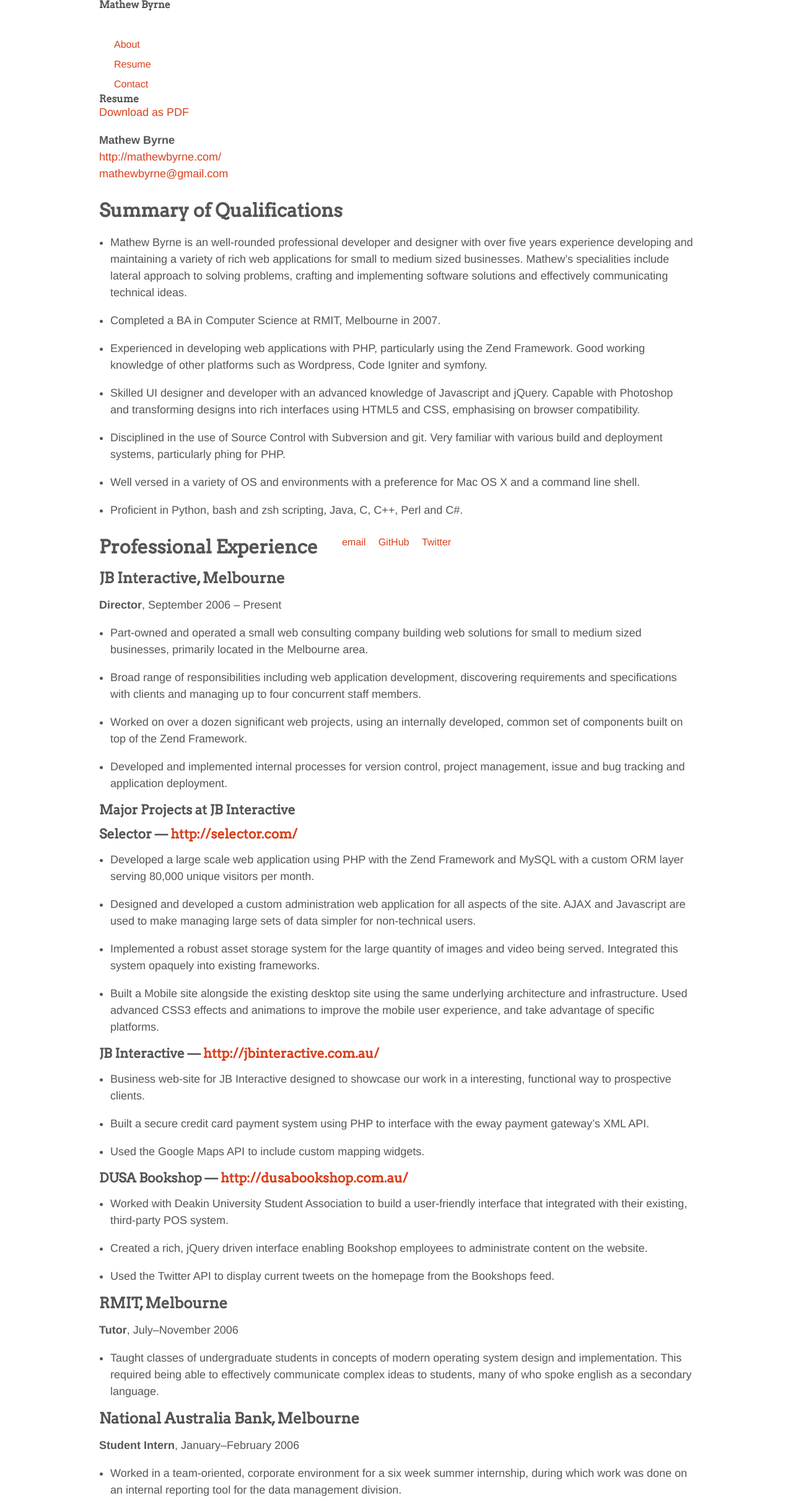
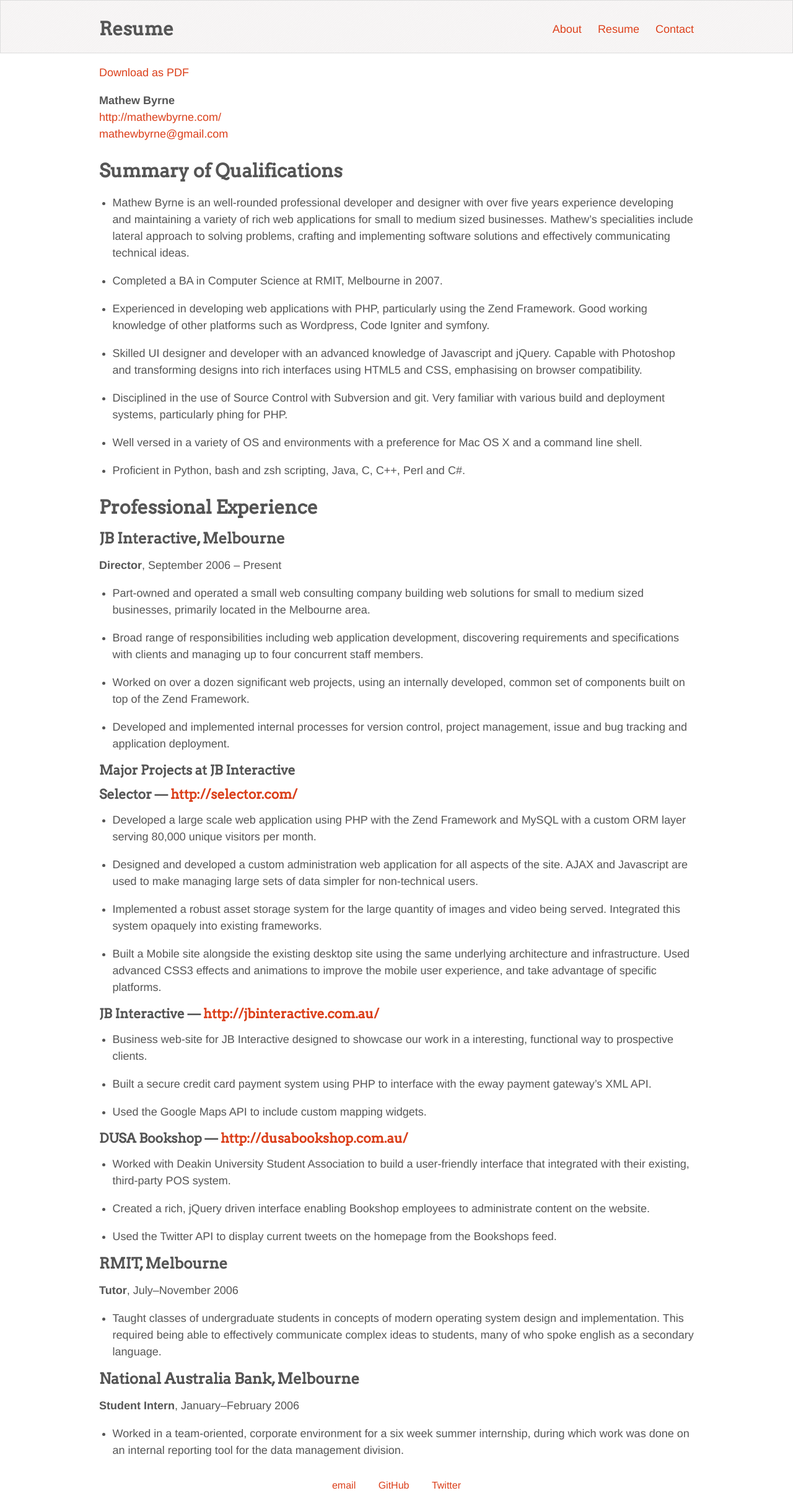
Before and after one commit to mathewbyrne/mathewbyrne.github.com, a Jekyll site: the page built from resume/index.md, in a window 1280 px wide. Shown: the whole page at 62% size. Built offline with Jekyll 4.4.1, drawn with Linux system fonts in a browser that asks for light colours; nearby versions of some CDN libraries.

Commit message:
Updates to CSS to separate home/pages.

```diff
--- a/_layouts/default.html
+++ b/_layouts/default.html
@@ -25,17 +25,16 @@
 <body class="page">
 <div id="wrapper">
 	<div id="header">
-			<h1>Mathew Byrne</h1>
+		<div id="header-inner">
+			<h1>{{ page.title }}</h1>
 			<ol id="navigation">
 				<li><a href="/about" title="A little about myself">About</a></li>
 				<li><a href="/resume" title="My skills and employment history">Resume</a></li>
 				<li><a href="/contact" title="How to get in contact with me">Contact</a></li>
 			</ol>
 		</div>
-		<div id="main">
-			<h1>{{ page.title }}</h1>
-			<div id="content">{{ content }}</div>
 	</div>
+	<div id="main">{{ content }}</div>
 </div>
 <div id="footer">
 	<a href="mailto:mathewbyrne@gmail.com">email</a>
--- a/css/style.css
+++ b/css/style.css
@@ -49,6 +49,35 @@ h1, h2, h3, h4, h5 {
 	font-family: Arvo;
 }
 
+/* Sticky Footer */
+
+#wrapper {
+	min-height: 100%;
+}
+
+#main {
+	overflow: auto;
+	padding-bottom: 50px;
+}
+
+#footer {
+	position: relative;
+	margin-top: -50px;
+	height: 50px;
+	clear: both;
+}
+
+/* Sticky Footer fixes */
+body:before {/* thanks to Maleika (Kohoutec)*/
+	content:"";
+	height:100%;
+	float:left;
+	width:0;
+	margin-top:-32767px;/* thank you Erik J - negate effect of float*/
+}
+
+/* Homepage */
+
 #business-card {
 	text-align: center;
 	background: url('../img/paper.gif');
@@ -70,7 +99,8 @@ h1, h2, h3, h4, h5 {
 	margin-bottom: 0.5em;
 }
 
-#business-card, #footer {
+#business-card,
+#footer {
 	width: 100%;
 	min-width: 640px;
 }
@@ -95,11 +125,11 @@ h1, h2, h3, h4, h5 {
 	font-size: 18px;
 }
 
-#navigation {
+.home #navigation {
 	margin-top: 40px;
 }
 
-#navigation a {
+.home #navigation a {
 	display: inline-block;
 	padding: 0.5em 1.5em;
 }
@@ -110,55 +140,67 @@ h1, h2, h3, h4, h5 {
 	line-height: 50px;
 	margin-top: -50px;
 	text-align: center;
-	position: absolute;
-	top: 100%;
-	width: 100%;
 }
 
 #footer a {
-	padding: 0 0.5em;
+	padding: 0 1em;
 }
 
-/* Content pages */
+/* Internal Structure */
 
-#content h1 {
+#header {
+	background: url('../img/paper.gif');
+	border: 1px solid #ddd;
+	margin-bottom: 18px;
+}
+
+#header #navigation {
+	position: absolute;
+	bottom: 0;
+	right: 0;
+}
+
+#header #navigation li {
+	display: inline;
+	list-style: none;
+}
+
+.page #header-inner,
+.page #main {
+	width: 960px;
+	margin: 0 auto;
+	position: relative;
+}
+
+/* Content */
+
+.page h1 {
 	font-size: 30px;
 	margin: 1em 0 0.8em;
 	font-weight: bold;
 }
 
-#content h2 {
+.page h2 {
 	font-size: 24px;
 	margin-bottom: 18px;
+	font-weight: bold;
 }
 
-#content h3,
-#content h4 {
+.page h3,
+.page h4 {
 	font-size: 21px;
 	margin-bottom: 18px;
+	font-weight: bold;
 }
 
-#content p,
-#content li {
+.page p,
+.page li {
 	font-size: 18px;
 	line-height: 1.5em;
 	margin-bottom: 1em;
 }
 
-#content li {
+.page li {
 	list-style: disc;
-	margin-left: 1em;
+	margin-left: 1.2em;
 }
-
-/* Structure */
-
-.page #wrapper {
-	width: 960px;
-	margin: 0 auto;
-}
-
-/* Type */
-
-.page h1, .page h2, .page h3, .page h4, .page h5 {
-	font-weight: bold;
-}
--- a/js/site.js
+++ b/js/site.js
@@ -7,12 +7,12 @@ $(function () {
 	bc.hide().fadeIn('slow');
 
 	// Footer slide up transition.
-	var footer = $('#footer');
-	var footer_margin_top = $('#footer').css('margin-top');
-	footer.css({'margin-top': 0, 'opacity': 0.01}).animate({
-	        'margin-top': footer_margin_top,
-	        'opacity': 1
-	    }, 'slow');
+	//var footer = $('#footer');
+	//var footer_margin_top = $('#footer').css('margin-top');
+	//footer.css({'margin-top': 0, 'opacity': 0.01}).animate({
+	//        'margin-top': footer_margin_top,
+	//        'opacity': 1
+	//    }, 'slow');
 });
 
 })(jQuery);
```
Also changed, not shown: index.html (+8 -6 lines). Lines whose indentation alone changed are shown as unchanged.
